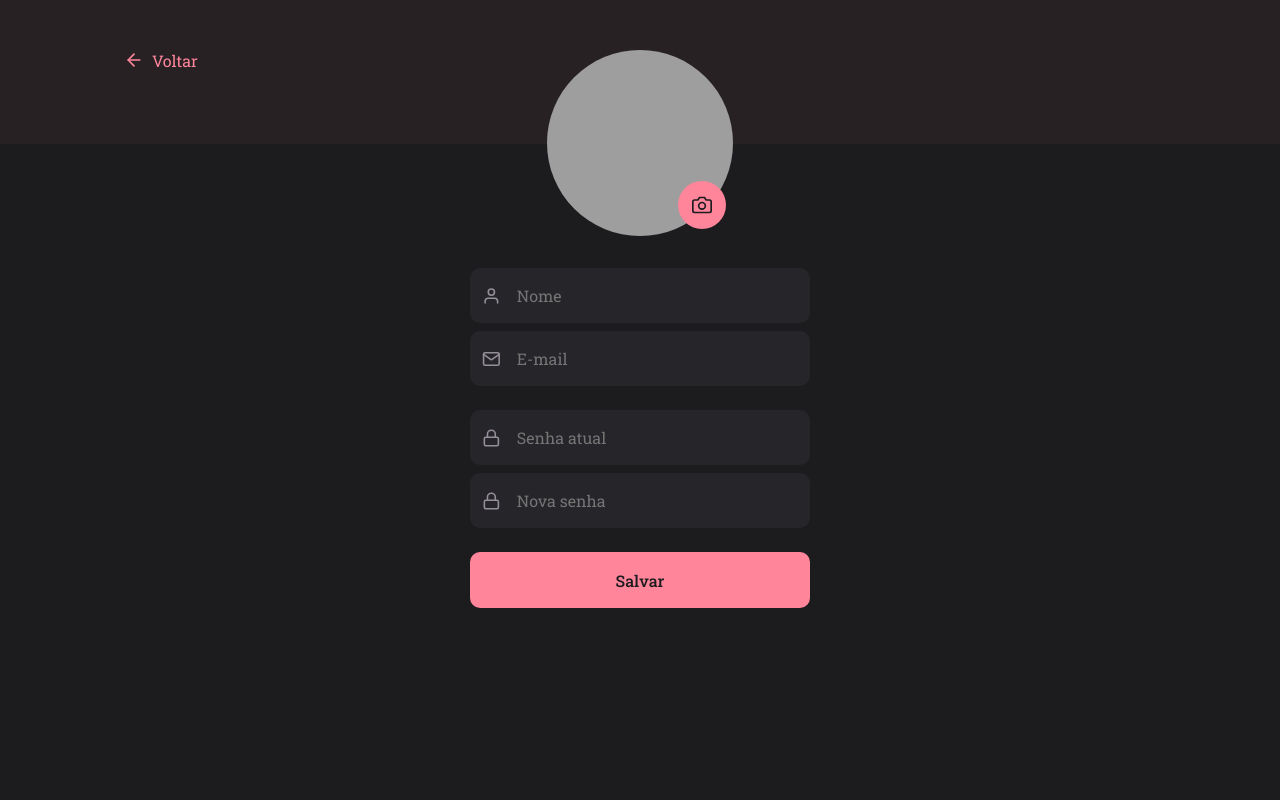
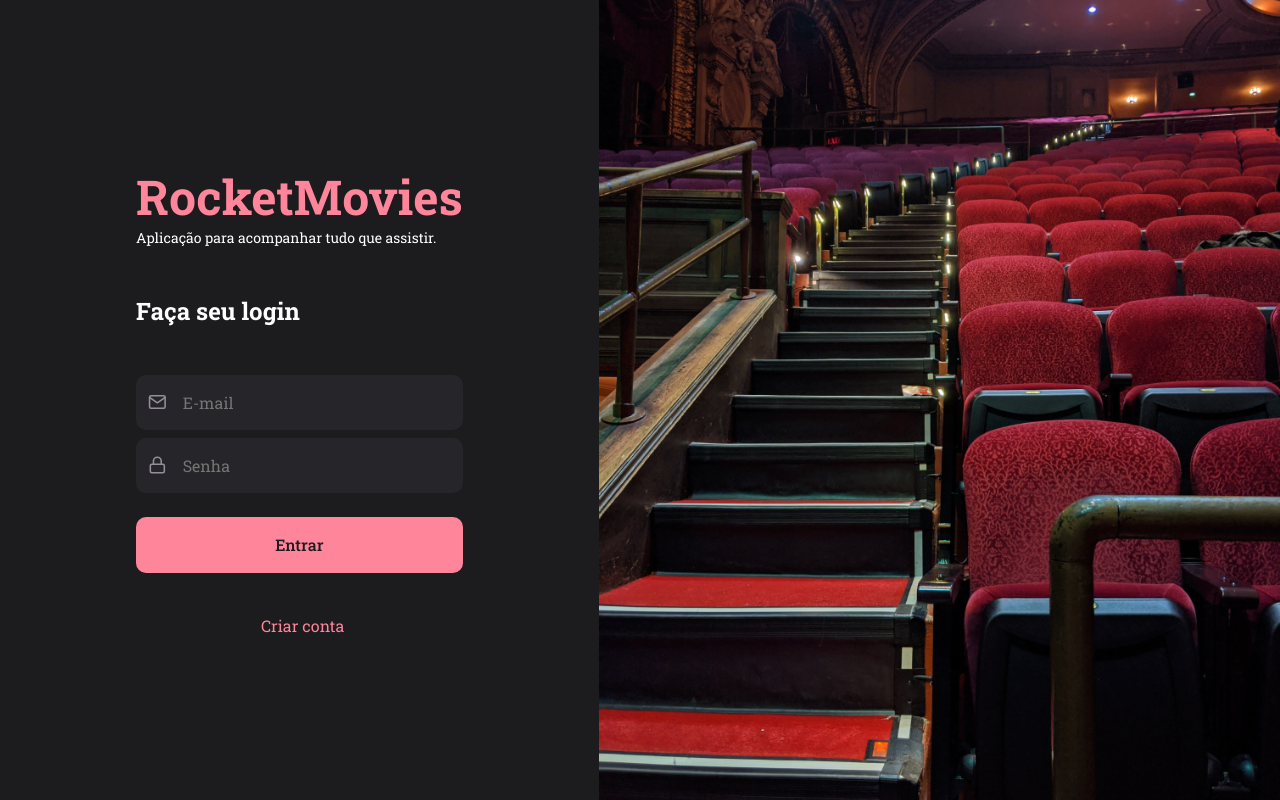
Before and after one commit to mcarnelos/projeto-rocketmovies, a React (Vite) app: page / in a window 1280 px wide. Built offline with nearby package versions, Linux system fonts and the light colour scheme; grey boxes are pictures that could not be loaded.

Commit message:
page SignIn

```diff
--- a/src/main.jsx
+++ b/src/main.jsx
@@ -8,13 +8,14 @@
 /* import { Home } from './pages/Home' */
 /* import { MoviePreview } from './pages/MoviePreview' */
 /* import { CreateMovie } from './pages/CreateMovie' */
-import { Profile } from './pages/Profile'
+/* import { Profile } from './pages/Profile' */
+import { SignIn } from './pages/SignIn'
 
 ReactDOM.createRoot(document.getElementById('root')).render(
   <React.StrictMode>
     <ThemeProvider theme={theme}> {/* compartilhando o theme com toda a aplicação */}
       <GlobalStyles />
-      <Profile />
+      <SignIn />
     </ThemeProvider>
   </React.StrictMode>,
 )
--- /dev/null
+++ b/src/pages/SignIn/index.jsx
@@ -0,0 +1,39 @@
+import { Container, Form, Background } from './styles'
+import { FiMail, FiLock } from 'react-icons/fi'
+import { Input } from '../../components/Input'
+import { Button } from '../../components/Button'
+
+
+export function SignIn() {
+  return (
+    <Container>
+      <Form>
+        <h1>RocketMovies</h1>
+        <p>Aplicação para acompanhar tudo que assistir.</p>
+
+        <h2>Faça seu login</h2>
+
+        <Input
+          placeholder='E-mail'
+          type="text"
+          icon={FiMail}
+        />
+
+        <Input
+          placeholder='Senha'
+          type="password"
+          icon={FiLock}
+        />
+
+        <Button title="Entrar" />
+
+        <a href="#">
+          Criar conta
+        </a>
+
+      </Form>
+
+      <Background />
+    </Container>
+  )
+}
--- /dev/null
+++ b/src/pages/SignIn/styles.js
@@ -0,0 +1,47 @@
+import styled from 'styled-components'
+import backgroundImg from '../../assets/background.png'
+
+export const Container = styled.div`
+  height: 100vh;
+
+  display: flex;
+  align-items: stretch;
+`
+
+export const Form = styled.form`
+  padding: 0 136px;
+
+  display: flex;
+  flex-direction: column;
+  justify-content: center;
+  align-items: start;
+
+  text-align: center;
+
+  > h1 {
+    font-size: 48px;
+    color: ${({ theme }) => theme.COLORS.PINK};
+  }
+
+  > h2 {
+    font-size: 24px;
+    margin: 48px 0;
+  }
+
+  > p {
+    font-size: 14px;
+    color: ${({ theme }) => theme.COLORS.GRAY_100};
+  }
+
+  > a {
+    margin-top: 42px;
+    margin-left: 125px;
+    color: ${({ theme }) => theme.COLORS.PINK};
+  }
+`
+
+export const Background = styled.div`
+  flex: 1;
+  background: url(${backgroundImg}) no-repeat center center;
+  background-size: cover;
+`
```
Also changed, not shown: src/assets/background.png (added).
